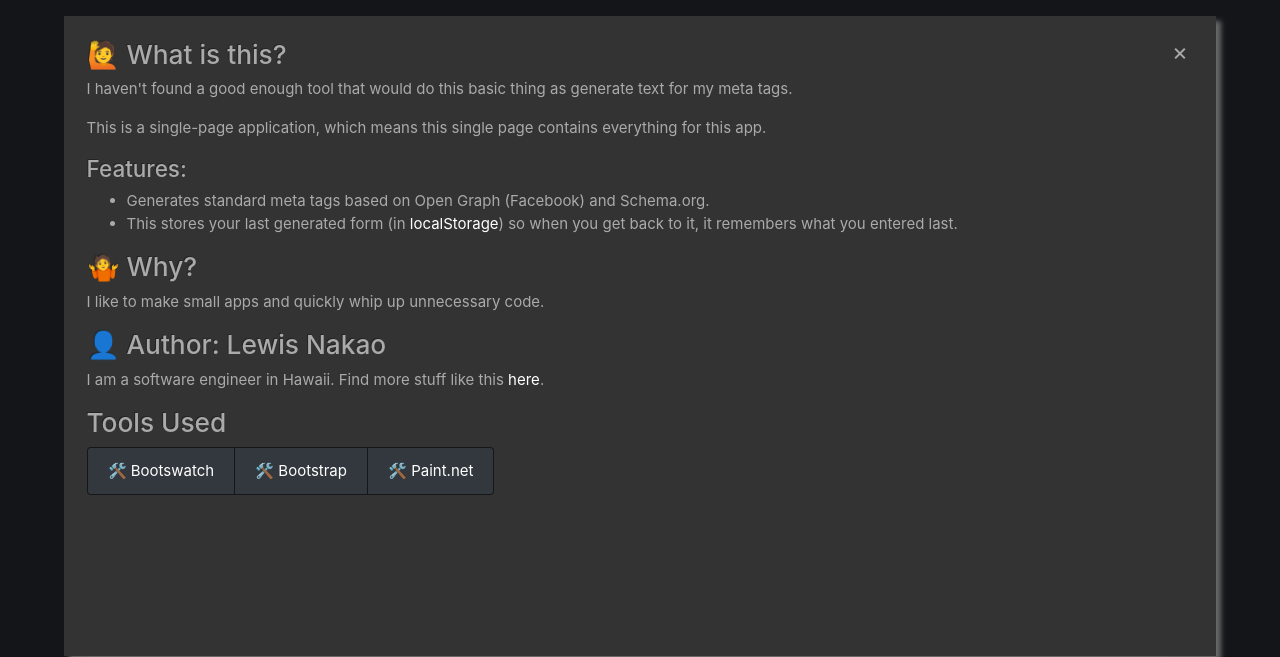
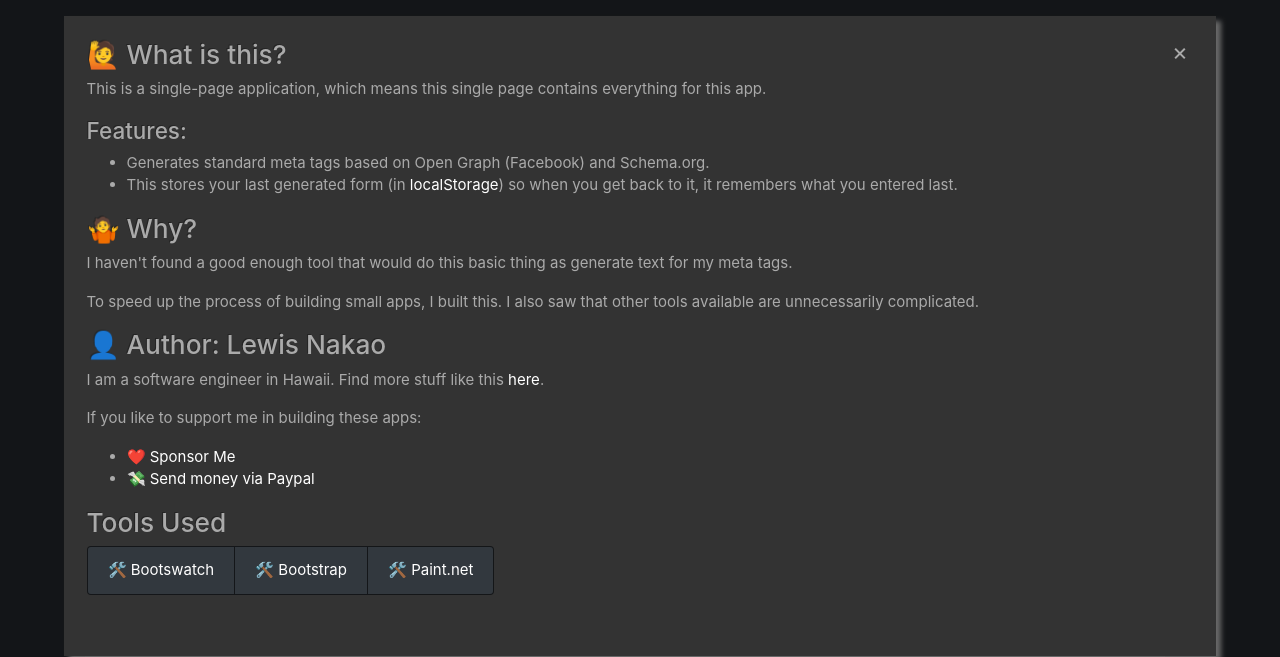
Before and after one commit to lewdev/meta-tag-gen, a website: page src/index.html in a window 1280 px wide. Both pictures are taken after a click on the link "❓ About". Shown: the part 64-721 px from the top of the page. Drawn offline with Linux system fonts and the light colour scheme.

Commit message:
Add more info to README

```diff
--- a/src/index.html
+++ b/src/index.html
@@ -152,8 +152,6 @@
   <div>
     <a href="#" title="Close" class="modal-close text-lg">&times;</a>
     <h3>🙋 What is this?</h3>
-    <p>I haven't found a good enough tool that would do this basic thing as generate text for my meta tags.</p>
-
     <p>This is a single-page application, which means this single page contains everything for this app.</p>
 
     <h4>Features:</h4>
@@ -164,10 +162,19 @@
     </ul>
 
     <h3>🤷 Why?</h3>
-    <p>I like to make small apps and quickly whip up unnecessary code.</p>
+    <p>I haven't found a good enough tool that would do this basic thing as generate text for my meta tags.</p>
+
+    <p>To speed up the process of building small apps, I built this. I also saw that other tools available
+    are unnecessarily complicated.</p>
 
     <h3>👤 Author: Lewis Nakao</h3>
     <p>I am a software engineer in Hawaii. Find more stuff like this <a href="https://lewdev.github.io" target="_blank">here</a>.</p>
+
+    <p>If you like to support me in building these apps:</p>
+    <ul>
+      <li><a href="https://github.com/sponsors/lewdev" target="_blank">❤️ Sponsor Me</a></li>
+      <li><a href="https://paypal.me/lewisnakao" target="_blank">💸 Send money via Paypal</a></li>
+    </ul>
 
     <h3>Tools Used</h3>
     <ul class="list-group list-group-horizontal">
```
Also changed, not shown: README.md.
